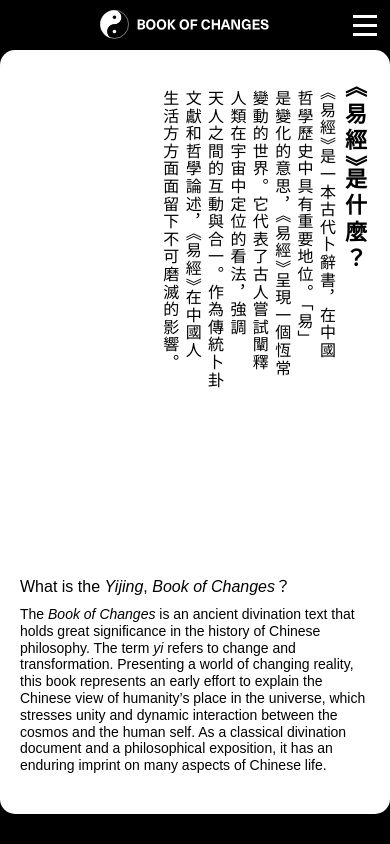
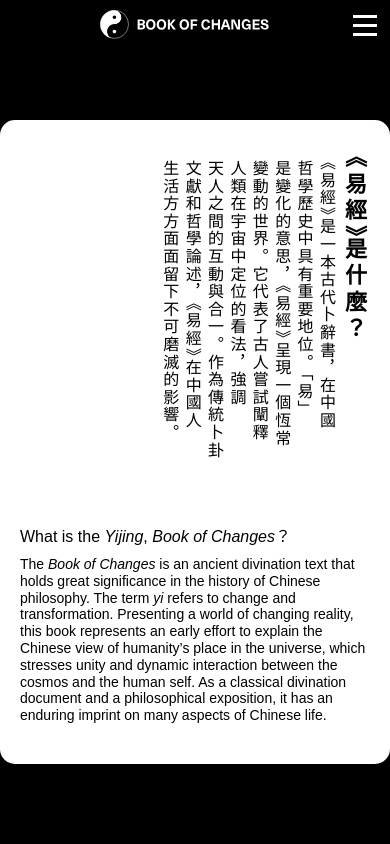
Before and after one commit to swapdicky/tkyijing, a Next.js app: page /yijing in a window 390 px wide. Built offline with nearby package versions, Linux system fonts and the light colour scheme.

Commit message:
mobile wrapper positioning adjustment

```diff
--- a/app/yijing/page.tsx
+++ b/app/yijing/page.tsx
@@ -1083,11 +1083,11 @@ The <em>Writing from the Luo River</em> is attributed to a mythical turtle with
         <>
           {/* Mobile wrapper: top 50px for header, bottom 30px */}
           <div style={{
-            position: 'absolute',
-            top: '50px',
+            position: 'fixed',
+            top: '120px',
             left: 0,
             width: '100vw',
-            height: 'calc(100vh - 80px)',
+            height: 'calc(100vh - 200px)',
             overflow: 'hidden',
             zIndex: 1,
             borderRadius: '15px'
```
